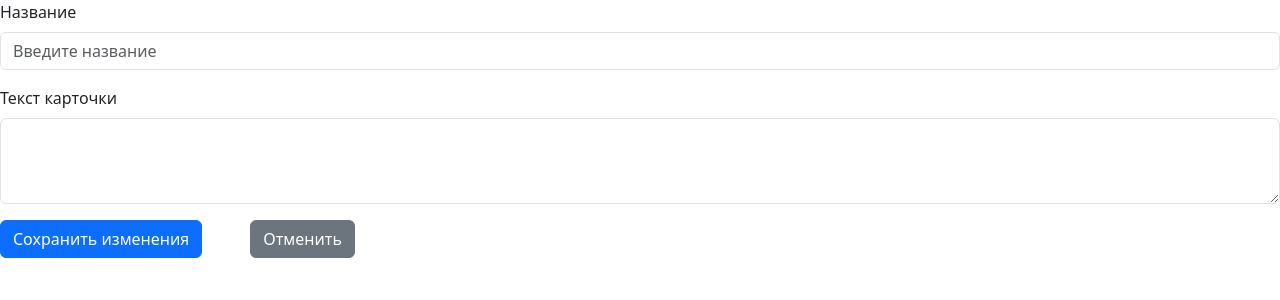
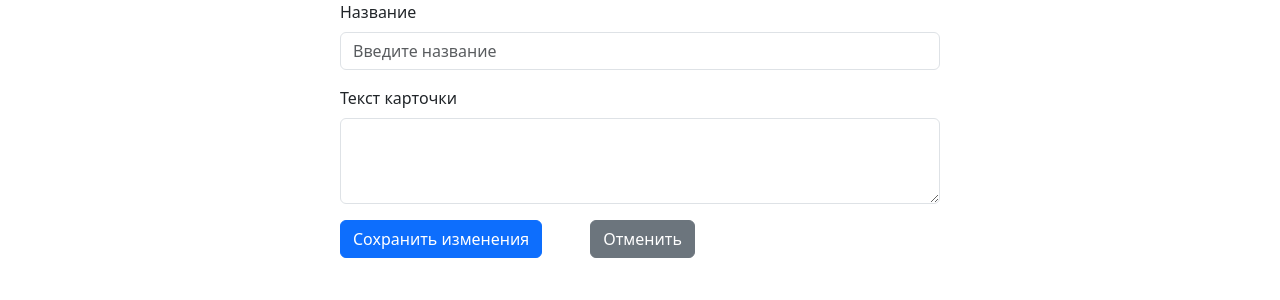
Before and after one commit to alexxxpo/testtask-dd, a React (Create React App) app: page /edit in a window 1280 px wide. Shown: the top 300 px of the page. Built offline with nearby package versions, Linux system fonts and the light colour scheme.

Commit message:
edit style AddCard, EditCard

```diff
--- a/src/components/AddCard.tsx
+++ b/src/components/AddCard.tsx
@@ -36,6 +36,8 @@ const AddCard = () => {
     }
 
     return (
+        <div style={{ margin: "0 auto", maxWidth: 600 }}>
+
             <Form>
                 <Form.Group className="mb-3">
                     <Form.Label>Название</Form.Label>
@@ -54,6 +56,7 @@ const AddCard = () => {
                     <Button variant="secondary">Отменить</Button>
                 </Link>
             </Form>
+        </div>
     )
 }
 
--- a/src/components/CardList.tsx
+++ b/src/components/CardList.tsx
@@ -8,7 +8,7 @@ interface ICardListProps {
     onDeleteHandle: (id: number) => void;
 }
 
-export default function CardList({ cardList,onDeleteHandle }: ICardListProps) {
+function CardList({ cardList,onDeleteHandle }: ICardListProps) {
     if (cardList.length > 0) {
         return (
             <ListGroup>
@@ -23,6 +23,6 @@ export default function CardList({ cardList,onDeleteHandle }: ICardListProps) {
     return <div>
             Нет ни одной карточки
         </div>
+}
 
-
-}
+export default React.memo(CardList)
--- a/src/components/EditCard.tsx
+++ b/src/components/EditCard.tsx
@@ -37,6 +37,7 @@ export default function EditCard(props: ILocationState) {
     }
 
     return (
+        <div style={{margin: "0 auto", maxWidth: 600}}>
             <Form>
                 <Form.Group className="mb-3">
                     <Form.Label>Название</Form.Label>
@@ -55,5 +56,6 @@ export default function EditCard(props: ILocationState) {
                     <Button variant="secondary">Отменить</Button>
                 </Link>
             </Form>
+        </div>
     )
 }
```
Lines whose indentation alone changed are shown as unchanged.
